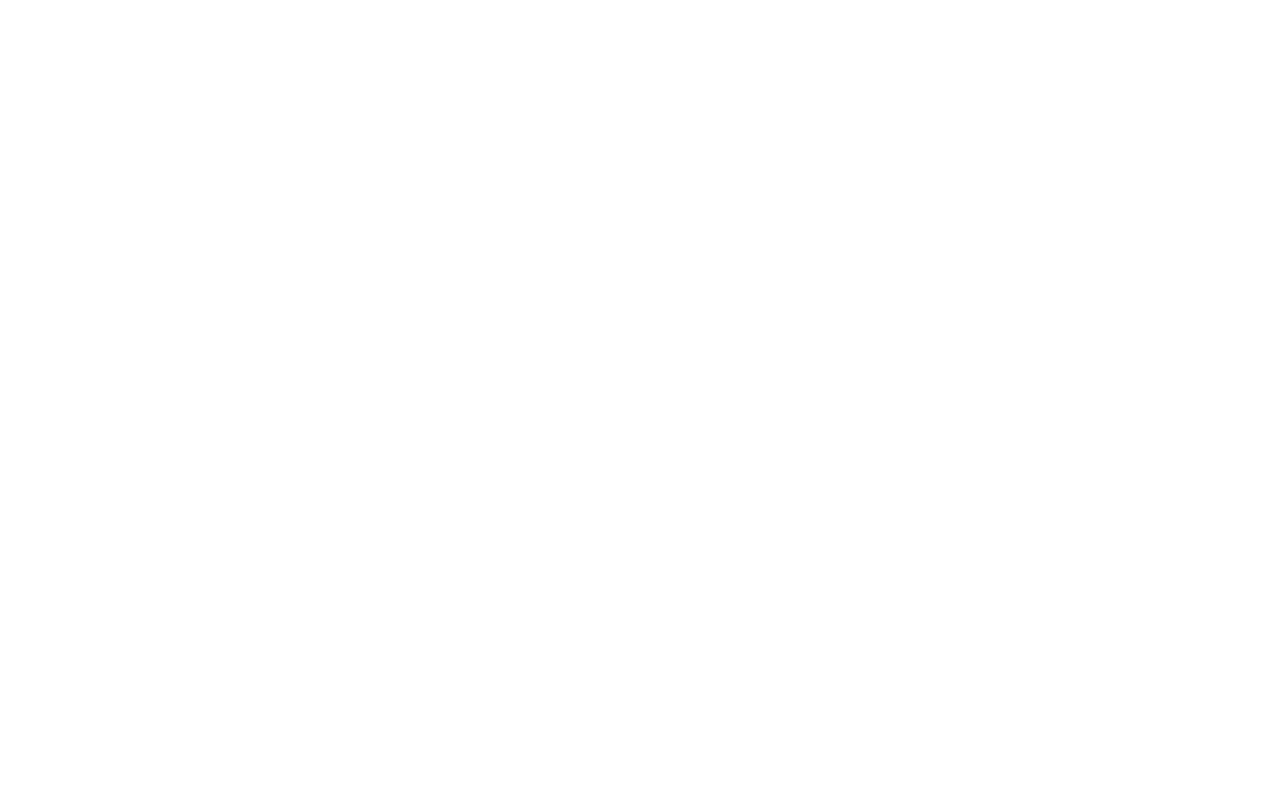
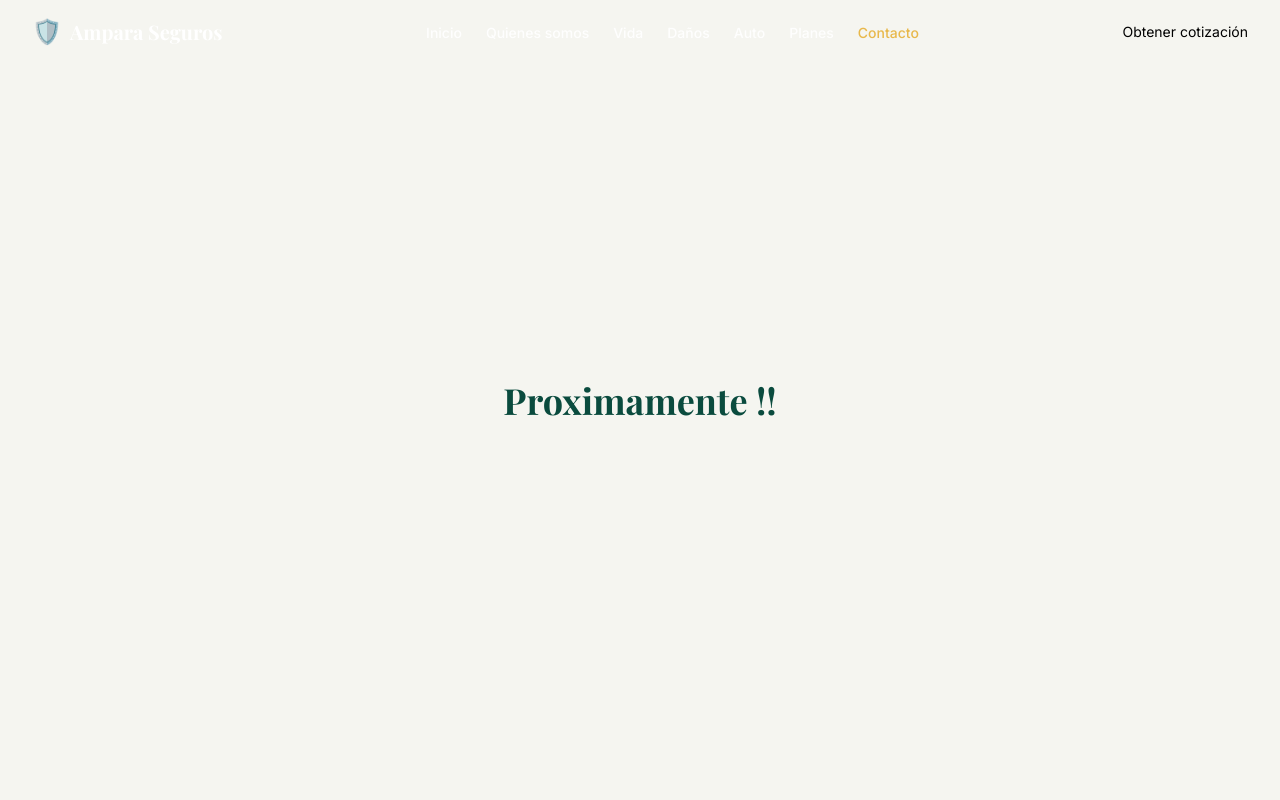
Before and after one commit to AlvaroJavier1/Proyecto-Ampara, a React (Vite) app: page /Proyecto-Ampara/contacto in a window 1280 px wide. Before the commit this address had no page. Shown: the top 800 px of the page. Built offline with nearby package versions, Linux system fonts and the light colour scheme.

Commit message:
refactor(App.tsx): agregar importaciones de pages al sitio web

```diff
--- a/src/App.tsx
+++ b/src/App.tsx
@@ -1,12 +1,27 @@
 import { BrowserRouter, Routes, Route } from 'react-router-dom'
+import { RootLayout } from '@/layouts/RootLayout'
 import { Home } from '@/pages/Home'
+import { Nosotros } from './pages/Nosotros'
+import { Vida } from './pages/Vida'
+import { Danos } from './pages/Danos'
+import { Auto } from './pages/Auto'
+import { Planes } from './pages/Planes'
+import { Contacto } from './pages/Contacto'
 
 function App() {
 
   return (
     <BrowserRouter basename="/Proyecto-Ampara">
       <Routes>
-        <Route index element={<Home/>}/>
+        <Route path='/' element={<RootLayout/>}>
+          <Route index element={<Home/>}/>
+          <Route path='/nosotros' element={<Nosotros/>}/>
+          <Route path='/vida' element={<Vida/>}/>
+          <Route path='/danos' element={<Danos/>}/>
+          <Route path="/auto" element={<Auto />} />
+          <Route path="/planes" element={<Planes />} />
+          <Route path="/contacto" element={<Contacto />} />
+        </Route>
       </Routes>
     </BrowserRouter>
   )
```
